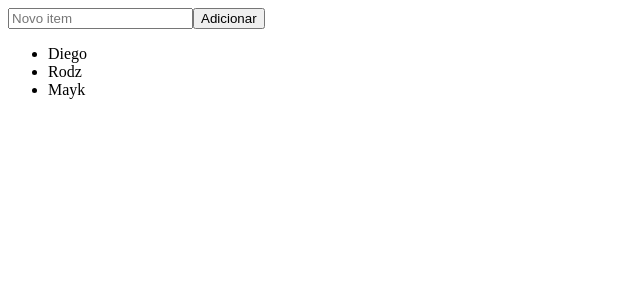
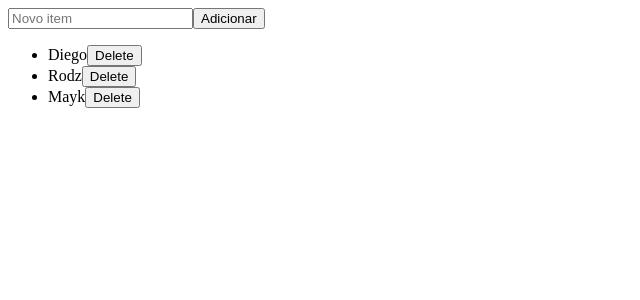
Before and after one commit to Jackie098/react-unit-testing, a React (Vite) app: page / in a window 1280 px wide. Shown: the top 300 px of the page, without its empty margins (0-640 px from the left). Built offline with nearby package versions, Linux system fonts and the light colour scheme.

Commit message:
testing delete async items

```diff
--- a/src/App.tsx
+++ b/src/App.tsx
@@ -7,6 +7,12 @@
   function addToList() {
     setTimeout(() => {
       setList((state) => [...state, newItem]);
+    }, 500);
+  }
+
+  function removeFromList(item: string) {
+    setTimeout(() => {
+      setList((state) => state.filter((item) => item !== item));
     }, 500);
   }
 
@@ -21,7 +27,10 @@
 
       <ul>
         {list.map((item) => (
-          <li key={item}>{item}</li>
+          <li key={item}>
+            {item}
+            <button onClick={() => removeFromList(item)}>Delete</button>
+          </li>
         ))}
       </ul>
     </>
```
Also changed, not shown: 1 other file (tests, documents, lock files or other folders).
